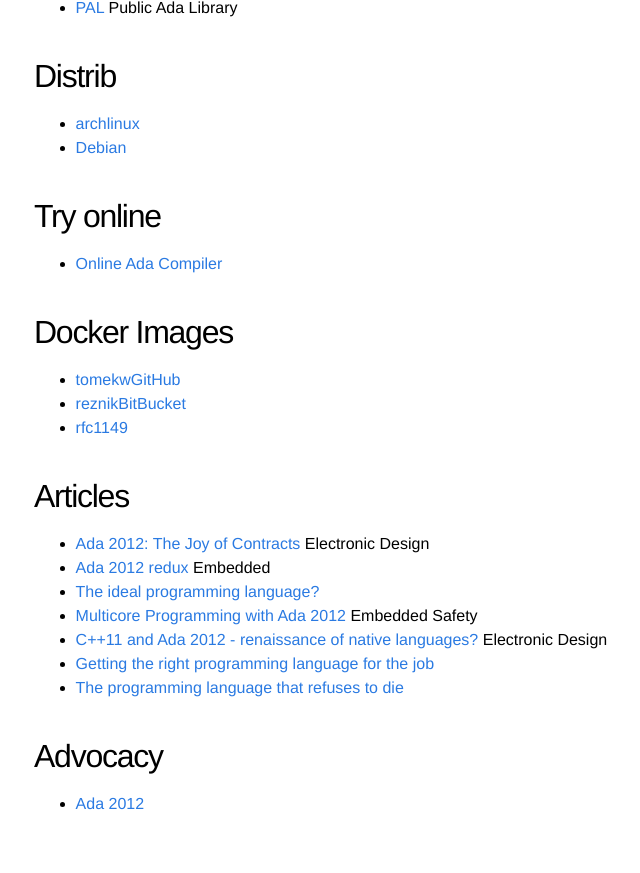
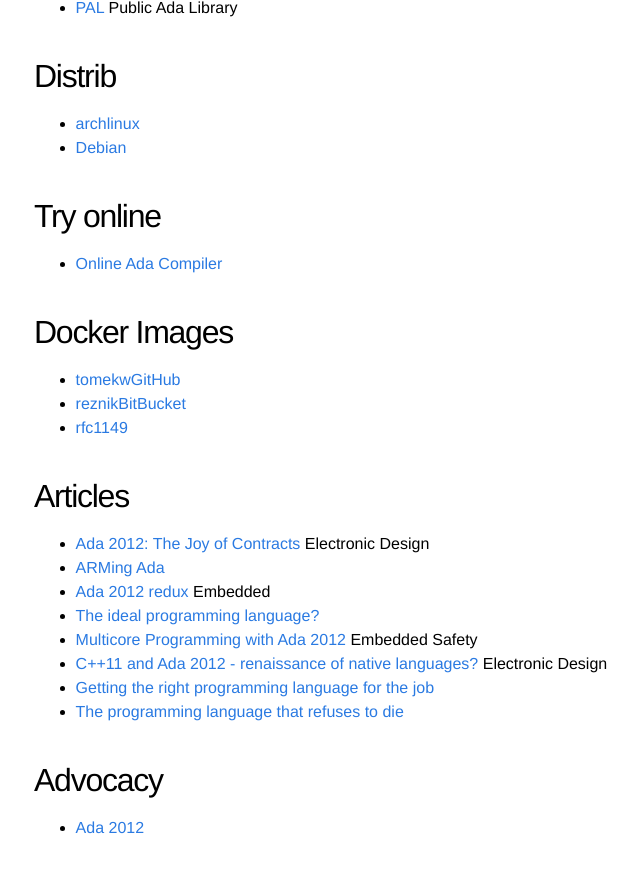
Before and after one commit to quornings/quornings.github.io, a Jekyll site: the page built from blogs.md, in a window 1280 px wide and 900 px high, scrolled down 730 px. Shown: the top 873 px of the window, without its empty margins (206-846 px from the left). Built offline with Jekyll 4.4.1, drawn with Linux system fonts in a browser that asks for light colours.

Commit message:
Add ARMing Ada article link.

```diff
--- a/blogs.md
+++ b/blogs.md
@@ -44,6 +44,7 @@ permalink: /blogs/
 ## Articles
 
 - [Ada 2012: The Joy of Contracts](https://www.electronicdesign.com/technologies/dev-tools/article/21796233/ada-2012-the-joy-of-contracts) Electronic Design
+- [ARMing Ada](https://www.electronicdesign.com/technologies/embedded-revolution/article/21799681/arming-ada)
 - [Ada 2012 redux](https://www.embedded.com/ada-2012-redux/) Embedded
 - [The ideal programming language?](https://blogs.mentor.com/colinwalls/blog/2011/08/01/the-ideal-programming-language/)
 - [Multicore Programming with Ada 2012](http://files.iccmedia.com/pdf/basdec12p10.pdf) Embedded Safety
```
